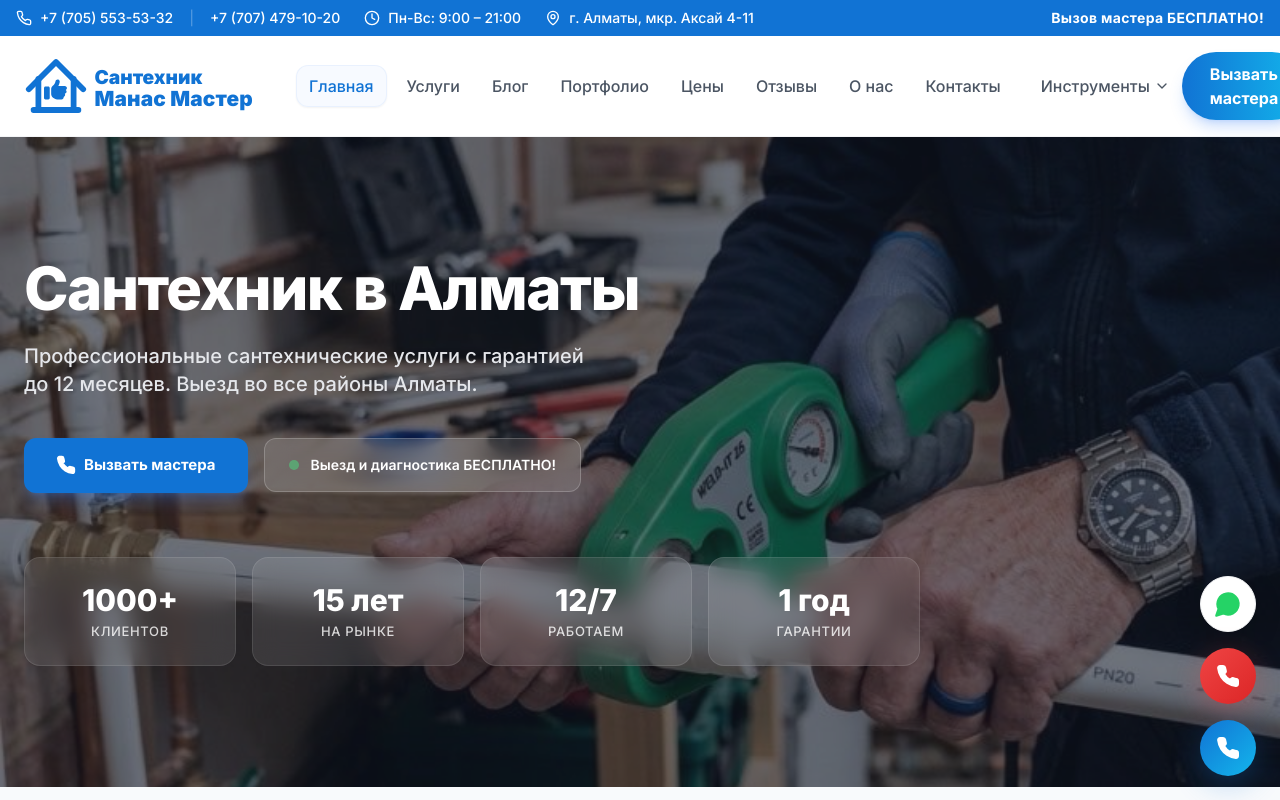
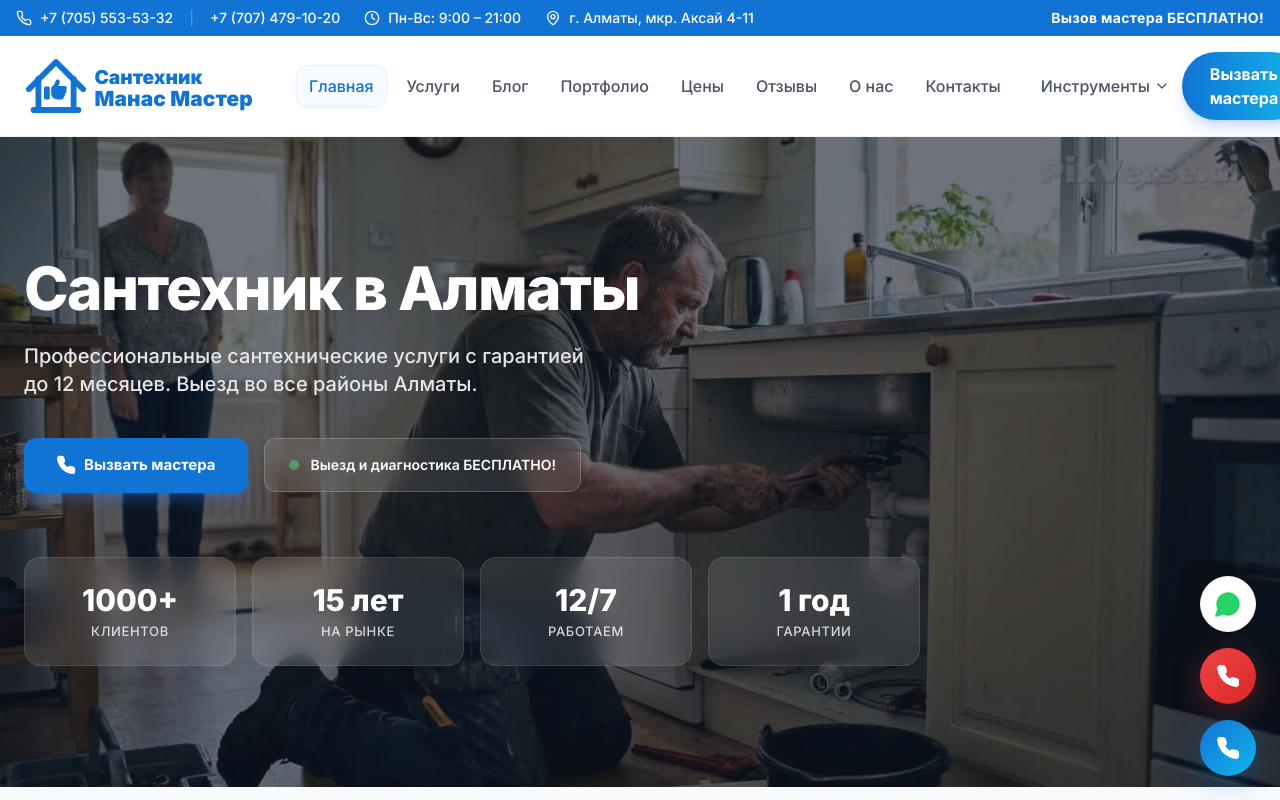
Before and after one commit to amanas1/mana-santehnika, a React (Vite) app: page / in a window 1280 px wide. Shown: the top 800 px of the page. Built offline with nearby package versions, Linux system fonts and the light colour scheme; the HTML template or start-up script is replaced by a standard one.

Commit message:
UI: Update hero image to custom user image

```diff
--- a/src/pages/Index.tsx
+++ b/src/pages/Index.tsx
@@ -62,7 +62,7 @@ const Index = () => {
       <section className="relative min-h-[650px] flex items-center overflow-hidden">
         <div
           className="absolute inset-0 bg-cover bg-center"
-          style={{ backgroundImage: "url('/images/services/remont-plastikovyh-trub.jpg')" }}
+          style={{ backgroundImage: "url('/images/services/hero-plumber.jpg')" }}
           title="Профессиональные сантехнические работы"
         >
           <div className="absolute inset-0 bg-gray-900/60" />
```
Also changed, not shown: public/images/services/hero-plumber.jpg (added).
